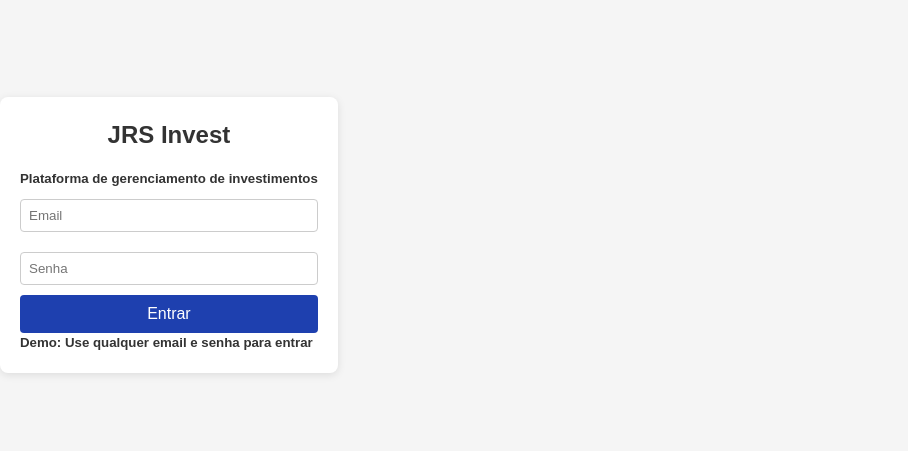
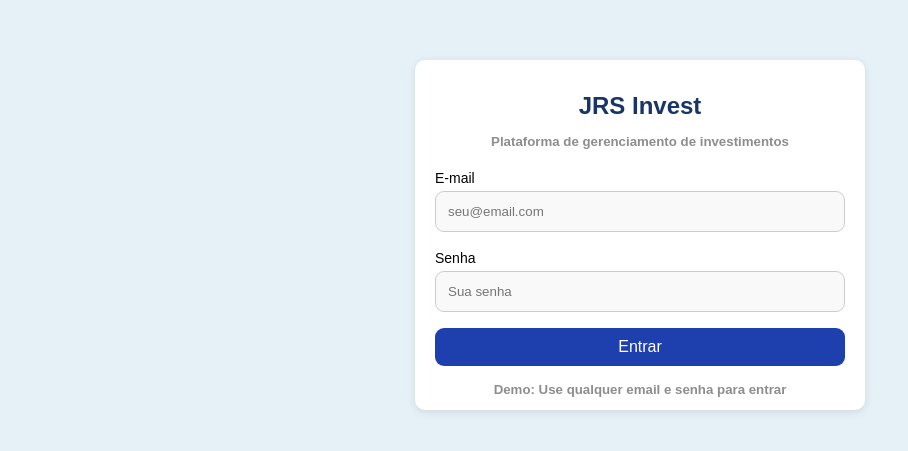
Before and after one commit to sergiocosta17/jrs-invest, a React (Vite) app: page /login in a window 1280 px wide. Shown: the part 165-616 px from the top of the page, without its empty margins (0-908 px from the left). Built offline with nearby package versions, Linux system fonts and the light colour scheme.

Commit message:
tela login (demo) finalizada

```diff
--- a/src/pages/login/Login.css
+++ b/src/pages/login/Login.css
@@ -1,13 +1,31 @@
+body {
+  display: flex;
+  justify-content: center;
+  align-items: center;
+  min-height: 100vh;
+  background: #f0f0f0;
+  margin: 0;
+}
+
 .login-wrapper {
-  max-width: 400px;
+  width: 450px;
+  height: 350px;
   margin: 50px auto;
   background: #fff;
   padding: 20px;
-  border-radius: 8px;
+  border-radius: 10px;
   box-shadow: 0 2px 8px rgba(0,0,0,0.1);
 }
 
 .login-wrapper h2 {
+  color: #173566;
+  text-align: center;
+  margin-bottom: 1rem;
+  margin: 8px;
+}
+
+.login-wrapper h5 {
+  color: #8d8d8d;
   text-align: center;
   margin-bottom: 1rem;
 }
@@ -17,17 +35,26 @@
   flex-direction: column;
 }
 
-.input-field {
-  width: 100%;
-  padding: 8px;
-  margin: 10px 0;
-  border: 1px solid #ccc;
-  border-radius: 4px;
+.input-label {
+  font-size: 14px;
+  font-weight: 500;
+  color: black;
+  margin-bottom: 2px;
 }
 
-.error-text {
-  color: red;
-  font-size: 12px;
+.input-field {
+  background: #f9f9f9;
+  color: black;
+  width: 100%;
+  padding: 12px;
+  margin: 0 0 16px 0;
+  border: 1px solid #ccc;
+  border-radius: 9px;
+  transition: border-color 0.3s ease;
+}
+
+.input-error {
+  border-color: #e74c3c !important;
 }
 
 .login-button {
@@ -35,9 +62,10 @@
   color: white;
   padding: 10px;
   border: none;
-  border-radius: 4px;
+  border-radius: 9px;
   font-size: 16px;
   transition: background 0.2s ease;
+  margin-bottom: 14px;
 }
 
 .login-button:hover {
--- a/src/pages/login/Login.tsx
+++ b/src/pages/login/Login.tsx
@@ -1,11 +1,11 @@
-import { Formik, Form, Field, ErrorMessage } from 'formik';
+import { Formik, Form, Field } from 'formik';
 import * as Yup from 'yup';
 import { useNavigate } from 'react-router-dom';
 import './login.css';
 
 const LoginSchema = Yup.object().shape({
   email: Yup.string().email('E-mail inválido').required('Obrigatório'),
-  password: Yup.string().min(6, 'Mínimo 6 caracteres').required('Obrigatório'),
+  password: Yup.string().min(1, 'Mínimo 1 caracteres').required('Obrigatório'),
 });
 
 export function Login() {
@@ -27,16 +27,28 @@ export function Login() {
           }, 500);
         }}
       >
-        {({ isSubmitting }) => (
+        {({ isSubmitting, errors, touched }) => (
           <Form className="login-form">
-            <Field type="email" name="email" placeholder="Email" className="input-field" />
-            <ErrorMessage name="email" component="div" className="error-text" />
+            <label htmlFor="email" className="input-label">E-mail</label>
+            <Field
+              id="email"
+              type="email"
+              name="email"
+              placeholder="seu@email.com"
+              className={`input-field ${errors.email && touched.email ? 'input-error' : ''}`}
+            />
 
-            <Field type="password" name="password" placeholder="Senha" className="input-field" />
-            <ErrorMessage name="password" component="div" className="error-text" />
+            <label htmlFor="password" className="input-label">Senha</label>
+            <Field
+              id="password"
+              type="password"
+              name="password"
+              placeholder="Sua senha"
+              className={`input-field ${errors.password && touched.password ? 'input-error' : ''}`}
+            />
 
             <button type="submit" className="login-button" disabled={isSubmitting}>
-              {isSubmitting ? 'Entrando...' : 'Entrar'}
+              {isSubmitting ? 'Entrar' : 'Entrar'}
             </button>
           </Form>
         )}
--- a/src/styles/GlobalStyle.css
+++ /dev/null
@@ -1,15 +0,0 @@
-* {
-  margin: 0;
-  padding: 0;
-  box-sizing: border-box;
-}
-
-body {
-  font-family: Arial, sans-serif;
-  background-color: #f5f5f5;
-  color: #333;
-}
-
-button {
-  cursor: pointer;
-}
--- a/src/styles/GlobalStyle.ts
+++ b/src/styles/GlobalStyle.ts
@@ -9,7 +9,7 @@ export const GlobalStyle = createGlobalStyle`
 
   body {
     font-family: 'Arial', sans-serif;
-    background-color: #f5f5f5;
+    background-color: #e6f0f7ff;
     color: #333;
   }
 
```
